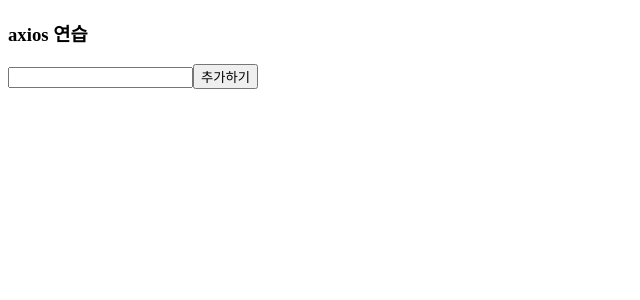
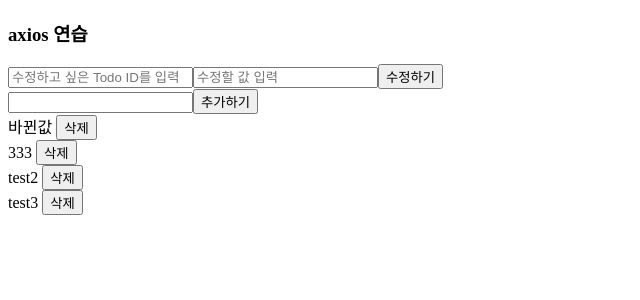
Before and after one commit to dlfhrrl12/react-deepen, a React (Vite) app: page / in a window 1280 px wide. Shown: the top 300 px of the page, without its empty margins (0-640 px from the left). Built offline with nearby package versions, Linux system fonts and the light colour scheme; data requests are answered from the project's data file.

Commit message:
axios 2 = DELETE, PATCH, fetch와의 비교

```diff
--- a/db.json
+++ b/db.json
@@ -1,12 +1,20 @@
 {
   "todos": [
     {
-      "id": 1,
-      "title": "json-server"
+      "id": "dfed",
+      "title": "바뀐값"
     },
     {
-      "id": "4f9c",
-      "title": "새로운 투두 리스트"
+      "id": "00b6",
+      "title": "333"
+    },
+    {
+      "id": "570f",
+      "title": "test2"
+    },
+    {
+      "id": "2656",
+      "title": "test3"
     }
   ]
 }
--- a/src/App.jsx
+++ b/src/App.jsx
@@ -4,6 +4,10 @@
 function App() {
   const [todos, setTodos] = useState(null);
   const [todo, setTodo] = useState({
+    title: '',
+  });
+  const [targetId, setTargetId] = useState('');
+  const [editTodo, setEditTodo] = useState({
     title: '',
   });
 
@@ -22,7 +26,28 @@
   console.log('todos', todos);
 
   const onSubmitHandler = async (todo) => {
-    await axios.post('http://localhost:4000/todos', todo);
+    const { data } = await axios.post('http://localhost:4000/todos', todo);
+    // console.log('response =>', response);
+    setTodos([...todos, data]);
+  };
+
+  const onDeletehandler = async (id) => {
+    await axios.delete(`http://localhost:4000/todos/${id}`);
+    setTodos(todos.filter((todo) => todo.id !== id));
+  };
+
+  const onEditHandler = async (targetId, editTodo) => {
+    await axios.patch(`http://localhost:4000/todos/${targetId}`, editTodo);
+    const newTodos = todos.map((todo) => {
+      if (todo.id === targetId) {
+        return {
+          ...todo,
+          title: editTodo.title,
+        };
+      }
+      return todo;
+    });
+    setTodos(newTodos);
   };
   return (
     <>
@@ -34,6 +59,31 @@
             onSubmitHandler(todo);
           }}
         >
+          {/* 수정 UI */}
+          <div>
+            <input
+              type="text"
+              placeholder="수정하고 싶은 Todo ID를 입력"
+              onChange={(e) => {
+                setTargetId(e.target.value);
+              }}
+            />
+            <input
+              type="text"
+              placeholder="수정할 값 입력"
+              onChange={(e) => {
+                setEditTodo({ ...editTodo, title: e.target.value });
+              }}
+            />
+            <button
+              type="button"
+              onClick={() => onEditHandler(targetId, editTodo)}
+            >
+              수정하기
+            </button>
+          </div>
+          {/* 수정 UI */}
+
           <input
             type="text"
             onChange={(e) => {
@@ -41,6 +91,16 @@
             }}
           />
           <button type="submit">추가하기</button>
+          {todos?.map((todo) => {
+            return (
+              <div key={todo.id}>
+                <span>{todo.title}</span>{' '}
+                <button type="button" onClick={() => onDeletehandler(todo.id)}>
+                  삭제
+                </button>
+              </div>
+            );
+          })}
         </form>
       </div>
     </>
```
